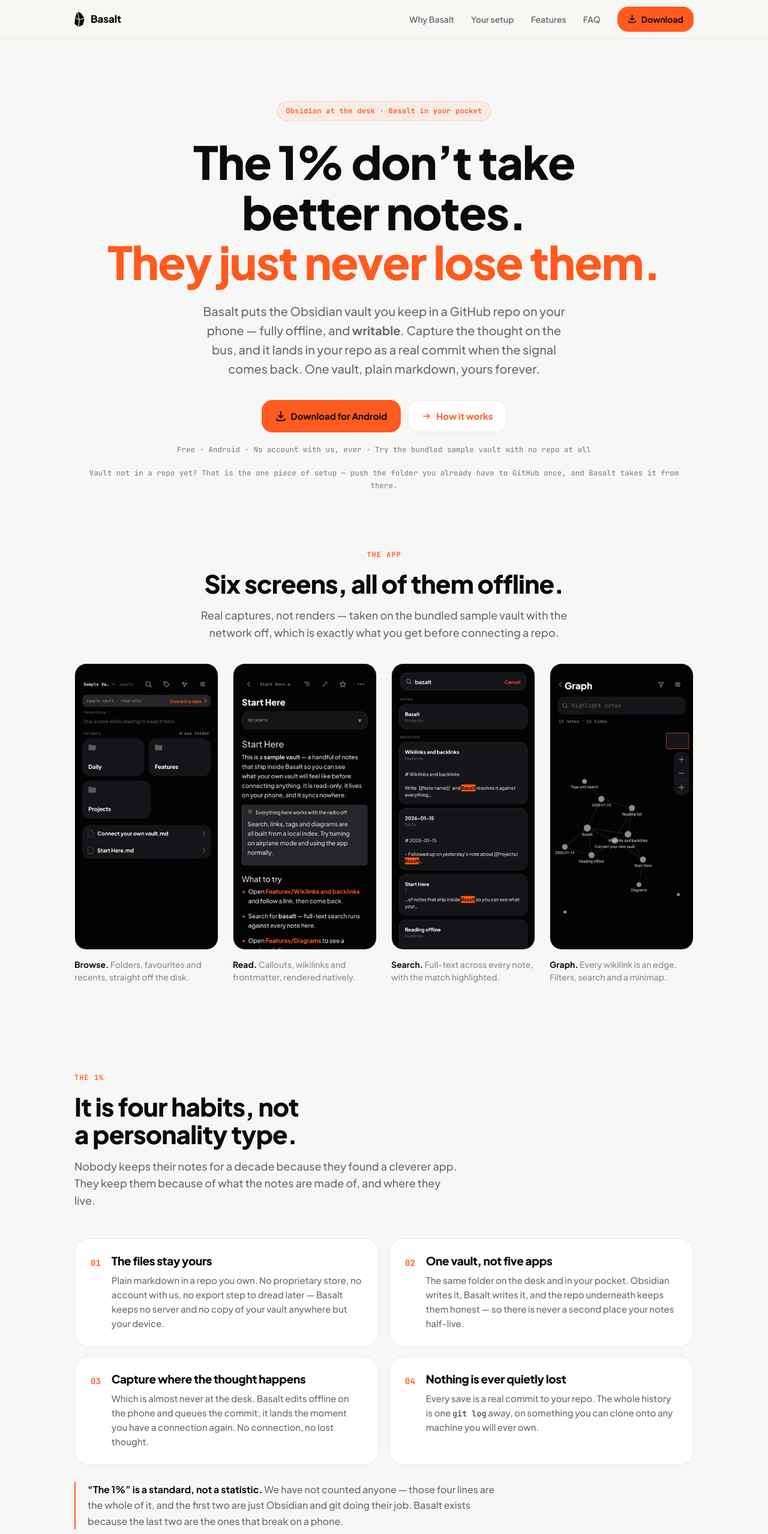
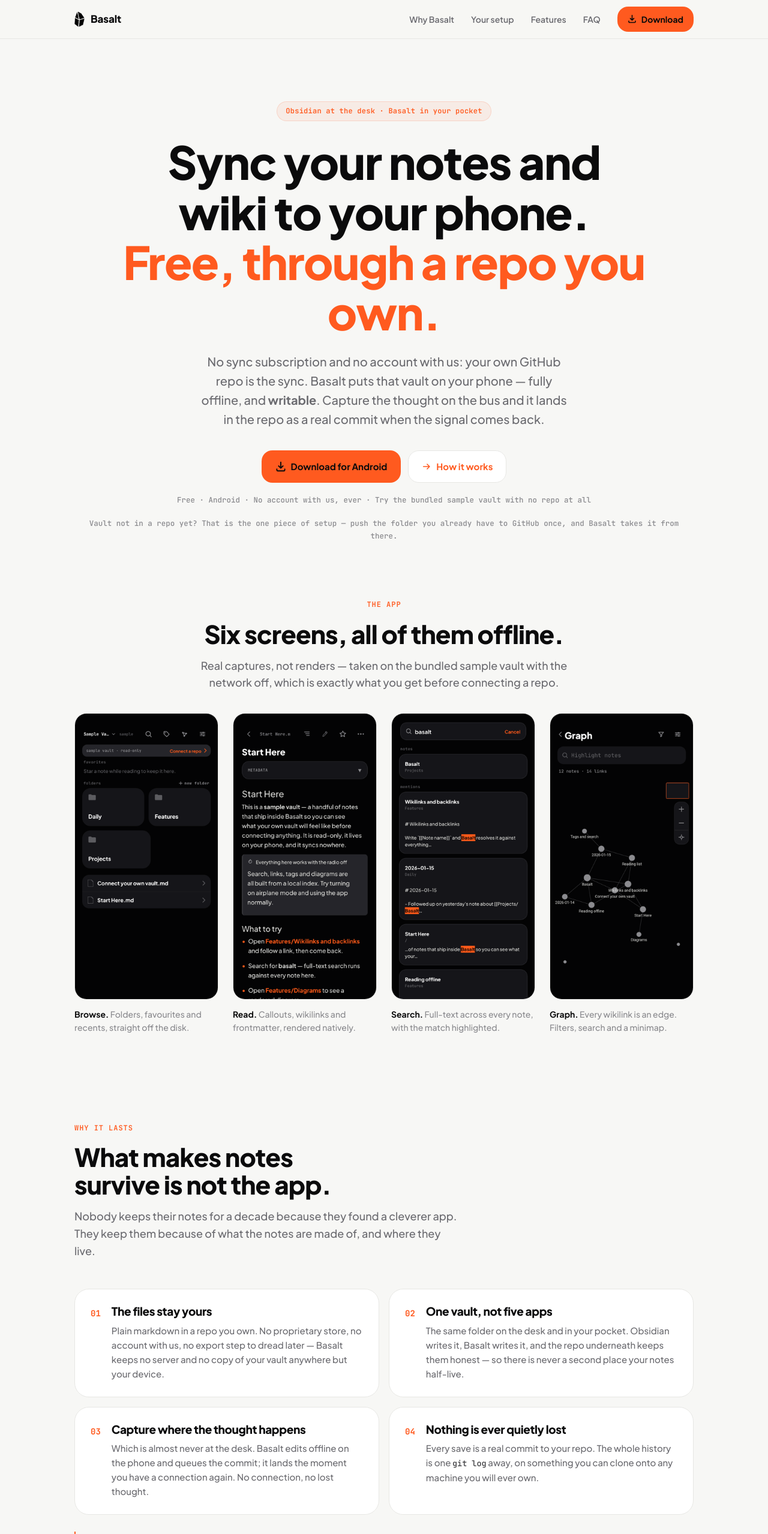
Before and after one commit to kpndevroot/basalt-landing, a Next.js app: page / in a window 1280 px wide. Shown: the top 2558 px of the page at 60% size. Built offline with nearby package versions, Linux system fonts and the light colour scheme.

Commit message:
feat: lead with free sync through your own repo instead of the 1% framing

```diff
--- a/app/globals.css
+++ b/app/globals.css
@@ -425,7 +425,7 @@
   line-height: 1.55;
 }
 
-/* ---- the 1%: four habits ---- */
+/* ---- why it lasts: four habits ---- */
 
 .habits {
   display: grid;
--- a/app/layout.tsx
+++ b/app/layout.tsx
@@ -25,7 +25,7 @@
 // path for the same reason — it is the half a search result would otherwise never learn about.
 const TITLE = 'Basalt — your markdown repo, on your phone';
 const DESCRIPTION =
-  'Basalt puts the Obsidian vault you keep in a GitHub repo on your phone — fully offline, and writable. Edits queue on the device and push as real commits when you are back online.';
+  'Sync your notes and wiki to your phone for free, through a GitHub repo you own — no sync subscription and no account. Works with Obsidian vaults, fully offline, and writable: edits queue on the device and push as real commits when you are back online.';
 
 export const metadata: Metadata = {
   // Without this, the generated share-card image resolves against a relative path and every
--- a/app/page.tsx
+++ b/app/page.tsx
@@ -91,7 +91,7 @@
 
 /**
  * The positioning, in four lines. Deliberately written as a *standard someone can meet* rather
- * than as a claim about how many people meet it — see the note rendered under this grid. Each
+ * than as a boast about who meets it — see the note rendered under this grid. Each
  * habit names the thing Basalt actually does for it, so the pitch stays checkable against the
  * feature list further down.
  */
@@ -274,7 +274,7 @@
             Basalt
           </a>
           <nav className="nav-links">
-            <a className="nav-hide" href="#the-1">
+            <a className="nav-hide" href="#why">
               Why Basalt
             </a>
             <a className="nav-hide" href="#setup">
@@ -304,14 +304,14 @@
         <section className="wrap hero">
           <span className="eyebrow">Obsidian at the desk · Basalt in your pocket</span>
           <h1>
-            The 1% don&rsquo;t take better notes.
+            Sync your notes and wiki to your phone.
             <br />
-            <span className="accent">They just never lose them.</span>
+            <span className="accent">Free, through a repo you own.</span>
           </h1>
           <p className="lede">
-            Basalt puts the Obsidian vault you keep in a GitHub repo on your phone — fully offline, and{' '}
-            <strong>writable</strong>. Capture the thought on the bus, and it lands in your repo as a real commit when
-            the signal comes back. One vault, plain markdown, yours forever.
+            No sync subscription and no account with us: your own GitHub repo is the sync. Basalt puts that vault on
+            your phone — fully offline, and <strong>writable</strong>. Capture the thought on the bus and it lands in
+            the repo as a real commit when the signal comes back.
           </p>
           <div className="hero-actions">
             <a className="btn btn-primary" href={DOWNLOAD} target="_blank" rel="noreferrer">
@@ -362,11 +362,11 @@
           </div>
         </section>
 
-        {/* the 1% — the positioning, made checkable */}
-        <section id="the-1" className="wrap section">
+        {/* why it lasts — the positioning, made checkable */}
+        <section id="why" className="wrap section">
           <div className="section-head">
-            <span className="section-label">The 1%</span>
-            <h2>It is four habits, not a personality type.</h2>
+            <span className="section-label">Why it lasts</span>
+            <h2>What makes notes survive is not the app.</h2>
             <p>
               Nobody keeps their notes for a decade because they found a cleverer app. They keep them because of what
               the notes are made of, and where they live.
@@ -384,9 +384,9 @@
             ))}
           </div>
           <p className="aside">
-            <strong>&ldquo;The 1%&rdquo; is a standard, not a statistic.</strong> We have not counted anyone — those four
-            lines are the whole of it, and the first two are just Obsidian and git doing their job. Basalt exists
-            because the last two are the ones that break on a phone.
+            <strong>Those four lines are a standard, not a boast.</strong> The first two are just Obsidian and git
+            doing their job. Basalt exists because the last two are the ones that break the moment you are away from
+            the desk.
           </p>
         </section>
 
```
